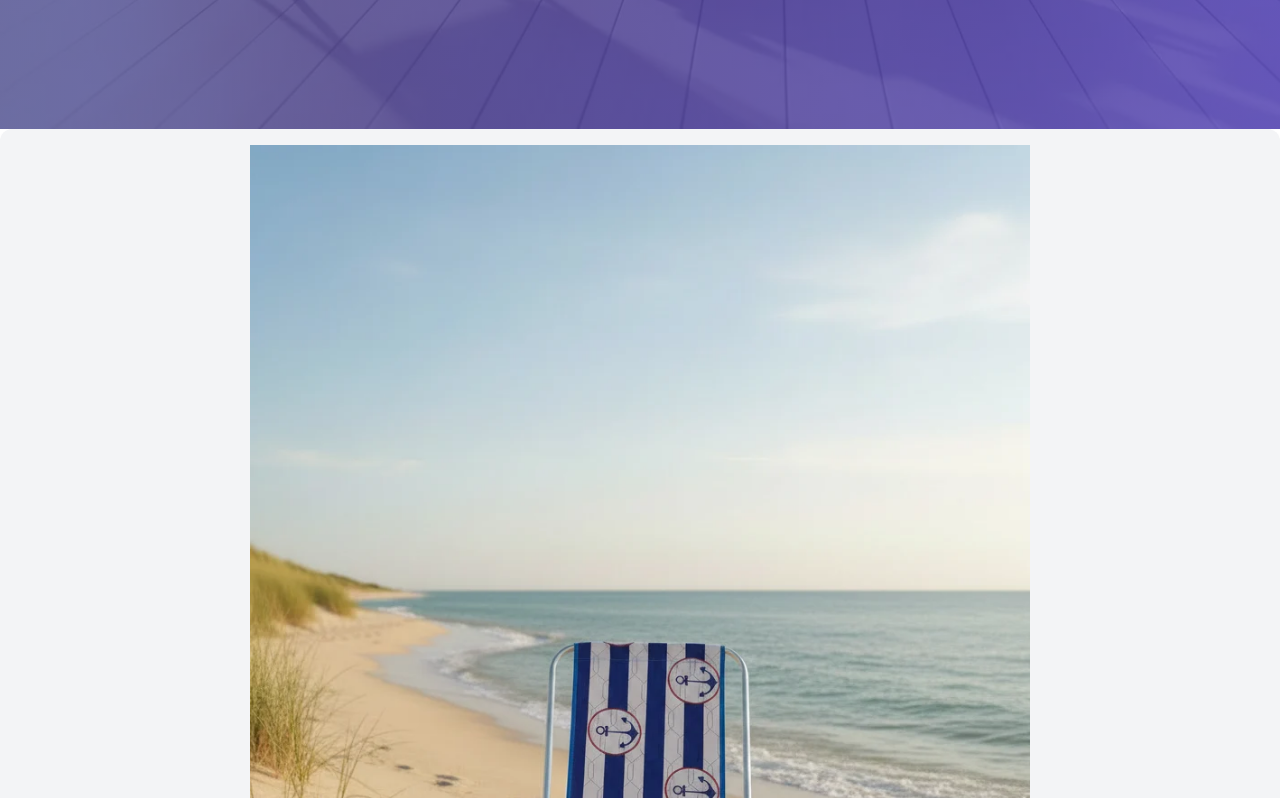
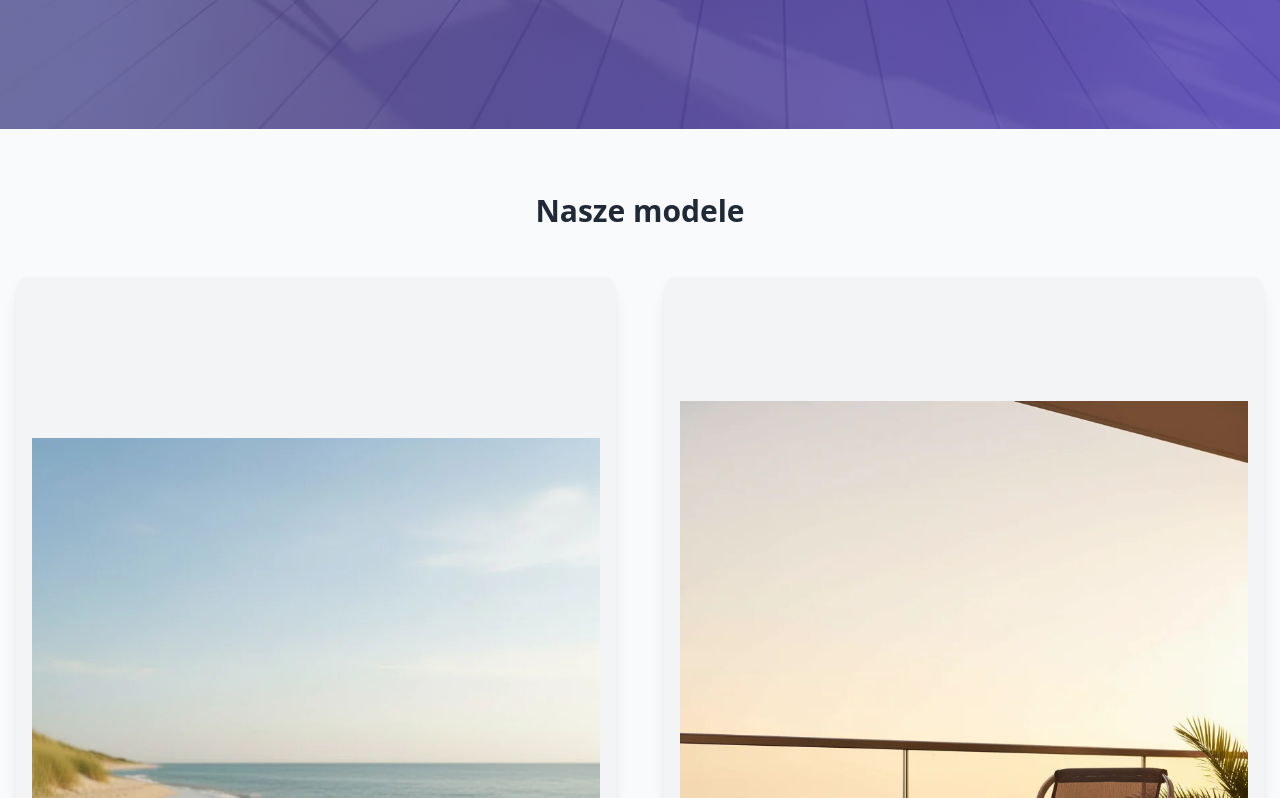
Before and after one commit to Piotr-Dobrowolski97/akcesoria-piotr-landing, a plain HTML site: page landing-akcesoria-piotr/index.html in a window 1280 px wide. Shown: the part 602-1400 px from the top of the page. Drawn offline with nearby package versions, Linux system fonts and the light colour scheme.

Commit message:
Update index.html
modele

```diff
--- a/landing-akcesoria-piotr/index.html
+++ b/landing-akcesoria-piotr/index.html
@@ -90,18 +90,29 @@
 </header>
 
 <!-- ================================================== MODELE ================================================== -->
-<!-- ==================== MODEL 1 – UNIWERSALNY ==================== -->
-<article class="bg-white rounded-xl shadow-lg overflow-hidden hover:shadow-2xl transition flex flex-col">
-  <!-- Kontener obrazu - ustalamy stałą wysokość 1100px -->
+<!-- ====================== MODELE (dwóch kolumn) ====================== -->
+<section class="py-16 bg-gray-50">
+  <div class="container mx-auto px-4">
+    <h2 class="text-3xl font-bold text-center mb-12">Nasze modele</h2>
+
+    <!-- ------- GRID RESPONSYWNY ------- -->
+    <div class="grid gap-12 md:grid-cols-2">
+
+      <!-- ==================== MODEL 1 – UNIWER
+
+SALNY ==================== -->
+      <article class="bg-white rounded-xl shadow-lg overflow-hidden flex flex-col transition hover:shadow-2xl">
+        <!--   OBRAZ -->
         <div class="flex items-center justify-center bg-gray-100 overflow-hidden">
-    <!-- używamy Tailwind arbitrary value dla wysokości -->
           <img src="assets/model1.webp"
                alt="Leżak aluminiowy 2‑pozycyjny – model Uniwersalny, srebrny, 2,8 kg, udźwig 120 kg"
                class="w-full h-[1100px] object-contain p-4">
         </div>
 
+        <!--   OPIS -->
         <div class="p-6 flex flex-col flex-1">
           <h3 class="text-2xl font-semibold mb-3 text-primary">Model Uniwersalny</h3>
+
           <ul class="list-disc list-inside text-gray-700 space-y-2 mb-4">
             <li>Aluminiumowy stelaż, waga <strong>2,8 kg</strong>, udźwig <strong>120 kg</strong></li>
             <li>Szlifowane podłokietniki z bukowego drewna, zabezpieczone lakierem</li>
@@ -111,7 +122,6 @@
 
           <p class="text-sm text-gray-600 mb-4"><strong>Na zamówienie:</strong> wybierz kolor tkaniny, wzór lub dodatkowe akcesoria.</p>
 
-    <!-- *mt-auto* wypycha przycisk na sam dół karty -->
           <a href="#signup"
              class="mt-auto inline-block bg-primary text-white font-medium py-2 px-4 rounded hover:bg-primary/80 transition">
             Zamów teraz
@@ -120,7 +130,7 @@
       </article>
 
       <!-- ==================== MODEL 2 – HOTELOWY ==================== -->
-<article class="bg-white rounded-xl shadow-lg overflow-hidden hover:shadow-2xl transition flex flex-col">
+      <article class="bg-white rounded-xl shadow-lg overflow-hidden flex flex-col transition hover:shadow-2xl">
         <div class="flex items-center justify-center bg-gray-100 overflow-hidden">
           <img src="assets/model2.webp"
                alt="Leżak aluminiowy 2‑pozycyjny – model Hotelowy, granatowy PVC, 3,3 kg, udźwig 150 kg"
@@ -129,6 +139,7 @@
 
         <div class="p-6 flex flex-col flex-1">
           <h3 class="text-2xl font-semibold mb-3 text-primary">Model Hotelowy</h3>
+
           <ul class="list-disc list-inside text-gray-700 space-y-2 mb-4">
             <li>Aluminiumowy stelaż, waga <strong>3,3 kg</strong>, udźwig <strong>150 kg</strong></li>
             <li>Szlifowane podłokietniki z bukowego drewna, lakierowane</li>
@@ -144,6 +155,10 @@
           </a>
         </div>
       </article>
+
+    </div> <!-- koniec grid -->
+  </div>
+</section>
 
 
 <!-- ==================== Model 2 – Hotelowy ==================== -->
```
Lines whose indentation alone changed are shown as unchanged.
